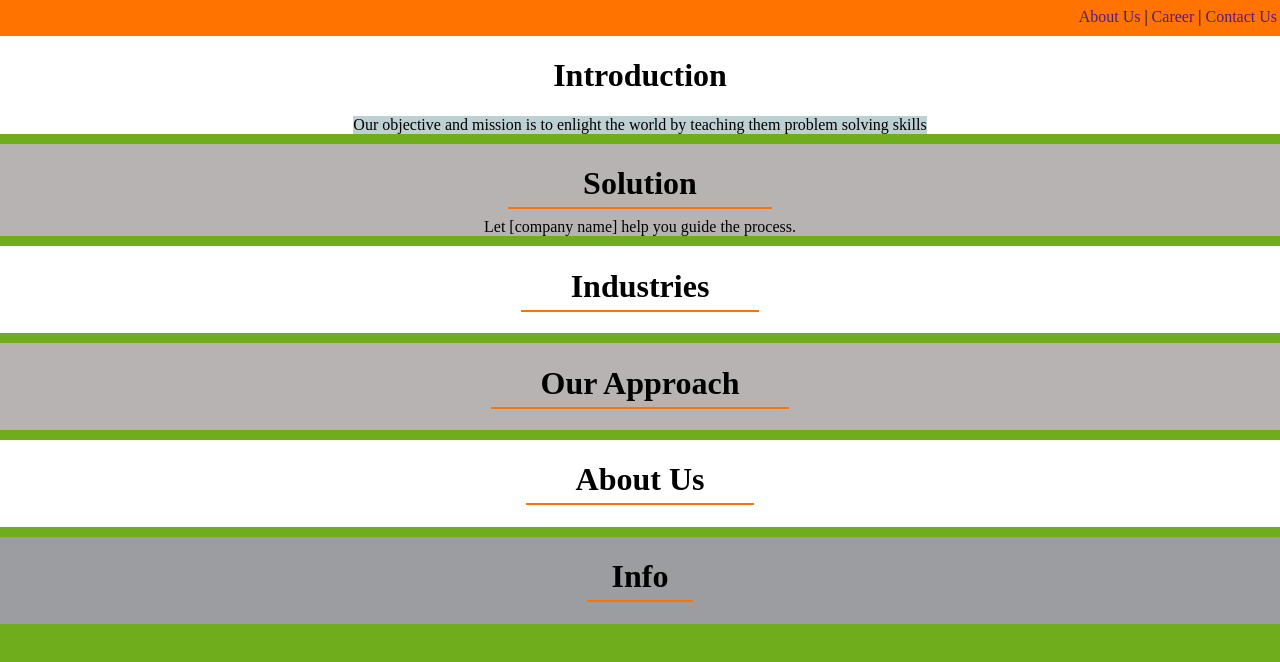
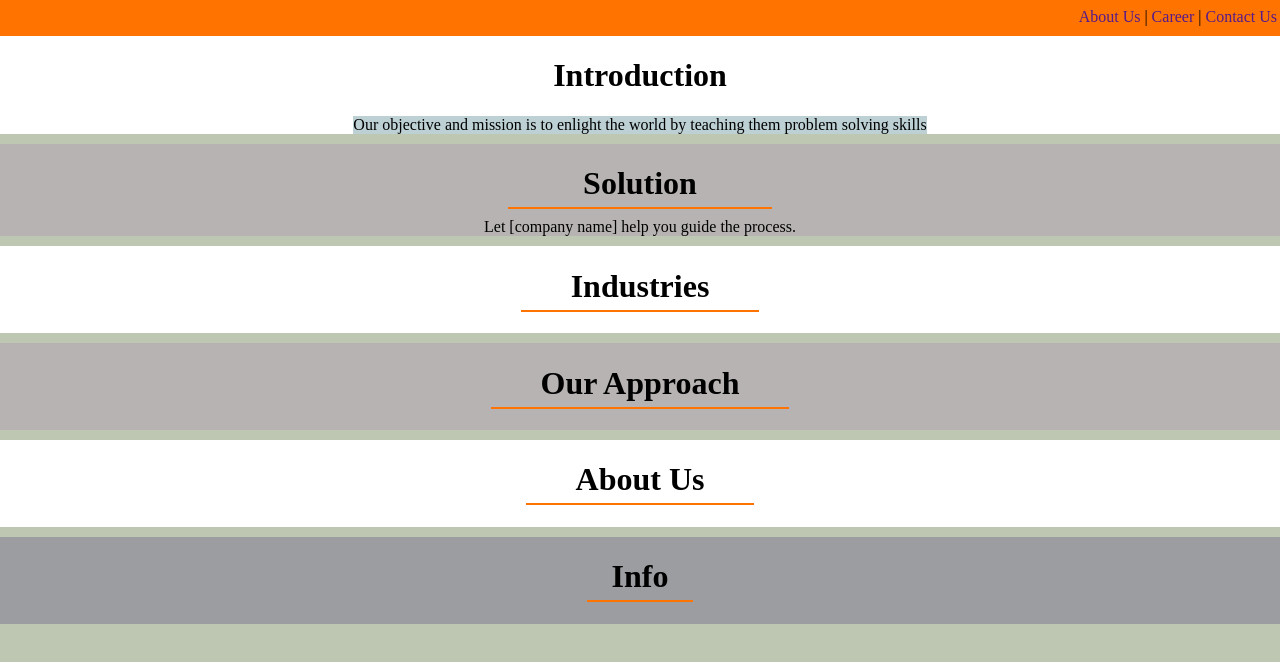
Before and after one commit to ah2355/SampleWeb, a plain HTML site: page index.html in a window 1280 px wide. Drawn offline with Linux system fonts and the light colour scheme.

Commit message:
Changed the background color

```diff
--- a/style.css
+++ b/style.css
@@ -1,6 +1,6 @@
 body
 {
-    background-color:#6fad1d;
+    background-color:#bec7b1;
 }
 .top-stuff
 {
```
